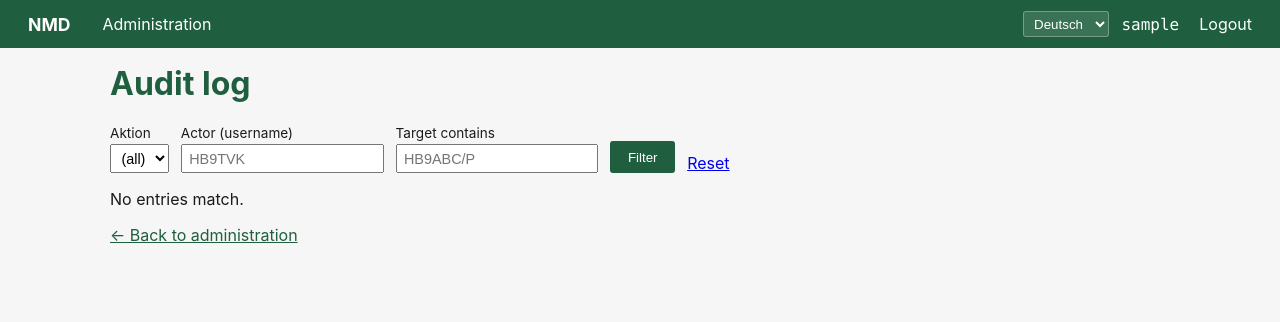
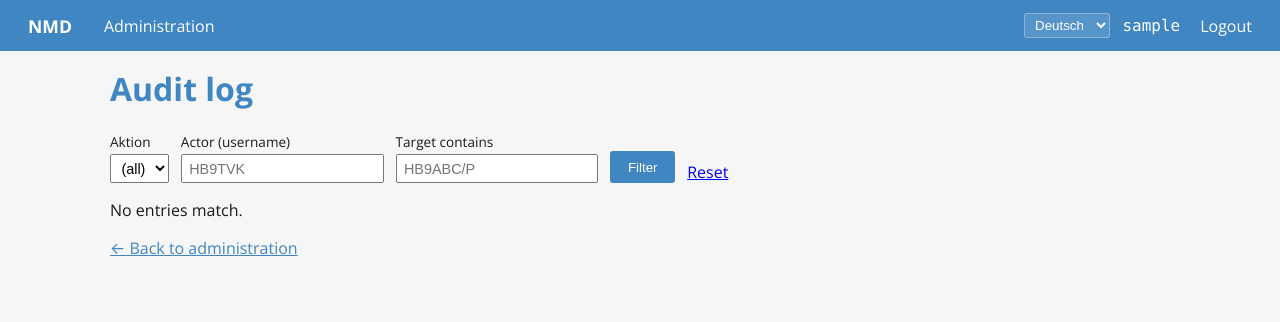
Before and after one commit to hb9tvk/nmdsuite, a Django app: page /admin/audit/ in a window 1280 px wide. Shown: the top 322 px of the page. Run offline with Django 5.2, Linux system fonts and the light colour scheme; the visitor is signed in with stand-in values (Sample User, id 1); data that the repository does not hold is empty.

Commit message:
Match nmd.uska.ch look: sky-blue accent + Open Sans font
The main NMD site at nmd.uska.ch is a WordPress site running the
Twenty Twelve theme; with the public registration and ranking pages
now iframed under that site's nav, the embedded Django pages stood
out visually. Adapt the nmdsuite chrome to blend in.

site.css: switch the --accent variable from green (#1f5f3f) to a
sky-blue (#3f86c2) sampled to evoke the banner photo on nmd.uska.ch
and chosen for ~4.6:1 contrast against white so the top nav text
stays WCAG-AA-compliant. Everything that uses --accent (top nav, h1,
primary buttons, year-link active state, scoring badges) follows.

base.html: pull Open Sans (400/700, with italic variants) from
Google Fonts — same family + weights the WP theme loads — and add
it to the body font-family ahead of the existing system-stack
fallback so the page still renders cleanly if Google Fonts is
blocked. display=swap rather than the WP site's display=fallback so
the body text shows in the fallback font immediately and swaps once
Open Sans is ready.

Co-Authored-By: Claude Opus 4.7 <noreply@anthropic.com>

```diff
--- a/static/css/site.css
+++ b/static/css/site.css
@@ -1,7 +1,7 @@
 :root {
     --bg: #f5f6f5;
     --fg: #1a1a1a;
-    --accent: #1f5f3f;
+    --accent: #3f86c2;
     --accent-fg: #ffffff;
     --border: #d4d6d4;
     --muted: #6b6e6b;
@@ -10,7 +10,7 @@
 * { box-sizing: border-box; }
 body {
     margin: 0;
-    font-family: -apple-system, BlinkMacSystemFont, "Segoe UI", Roboto, sans-serif;
+    font-family: "Open Sans", -apple-system, BlinkMacSystemFont, "Segoe UI", Roboto, sans-serif;
     background: var(--bg);
     color: var(--fg);
 }
--- a/templates/base.html
+++ b/templates/base.html
@@ -13,6 +13,9 @@
     <meta charset="UTF-8">
     <meta name="viewport" content="width=device-width, initial-scale=1">
     <title>{% block title %}NMD Contest Suite{% endblock %}</title>
+    {# Matches the Twenty Twelve theme used at nmd.uska.ch. #}
+    <link rel="stylesheet"
+          href="https://fonts.googleapis.com/css?family=Open+Sans:400,400italic,700,700italic&subset=latin,latin-ext&display=swap">
     <link rel="stylesheet" href="{% static 'css/site.css' %}">
     {% block extra_head %}{% endblock %}
 </head>
```
